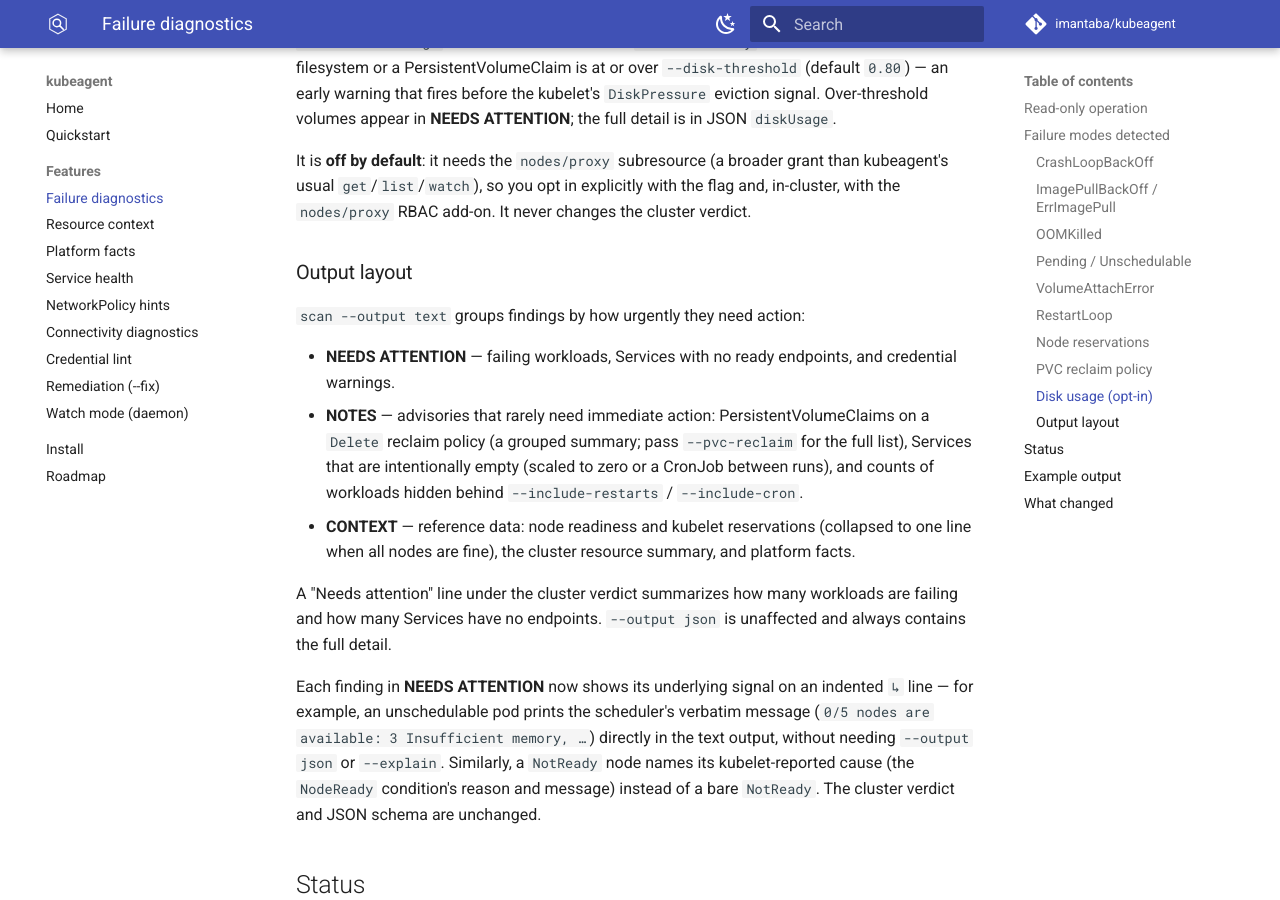
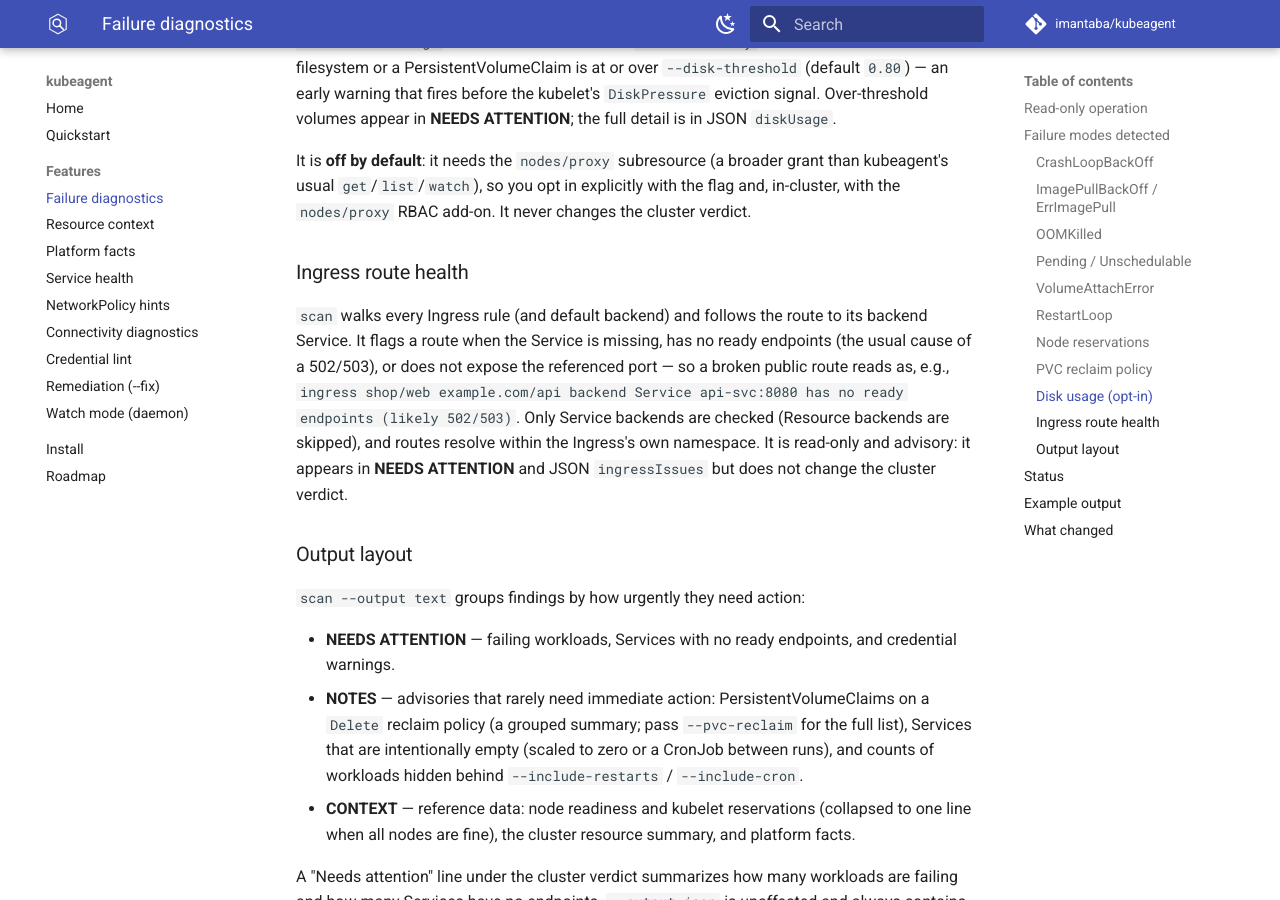
Before and after one commit to imantaba/kubeagent, an MkDocs documentation site: the page built from website/docs/features/diagnostics.md, in a window 1280 px wide and 900 px high, scrolled down 2026 px. Built offline with MkDocs 1.6.1 and Material for MkDocs 9.7.7, drawn with Linux system fonts in a browser that asks for light colours; comment, search, counter and statistics services are not loaded.

Commit message:
docs: document ingress route health and its daemon gauge

```diff
--- a/website/docs/features/diagnostics.md
+++ b/website/docs/features/diagnostics.md
@@ -88,6 +88,18 @@ than kubeagent's usual `get`/`list`/`watch`), so you opt in explicitly with the
 flag and, in-cluster, with the `nodes/proxy` RBAC add-on. It never changes the
 cluster verdict.
 
+### Ingress route health
+
+`scan` walks every Ingress rule (and default backend) and follows the route to
+its backend Service. It flags a route when the Service is missing, has no ready
+endpoints (the usual cause of a 502/503), or does not expose the referenced
+port — so a broken public route reads as, e.g., `ingress shop/web
+example.com/api backend Service api-svc:8080 has no ready endpoints (likely
+502/503)`. Only Service backends are checked (Resource backends are skipped), and
+routes resolve within the Ingress's own namespace. It is read-only and advisory:
+it appears in **NEEDS ATTENTION** and JSON `ingressIssues` but does not change
+the cluster verdict.
+
 ### Output layout
 
 `scan --output text` groups findings by how urgently they need action:
```
Also changed, not shown: website/docs/features/watch-mode.md (+1 -0 lines), website/docs/roadmap.md (+5 -0 lines), CHANGELOG.md, README.md.
